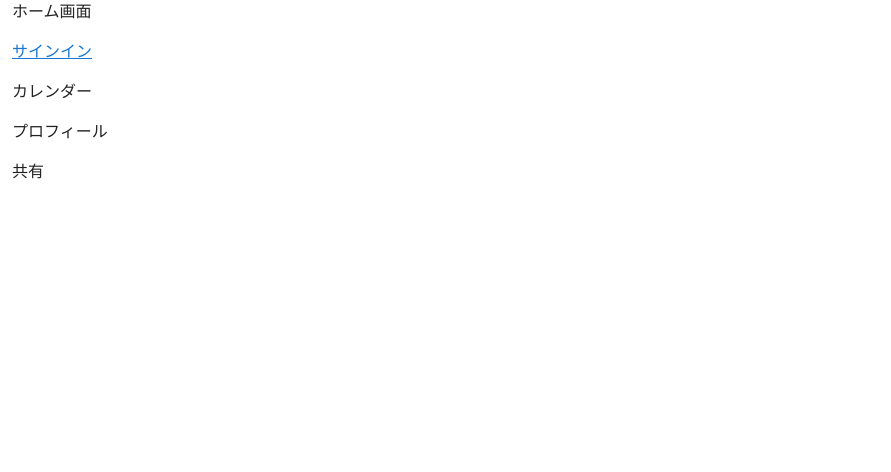
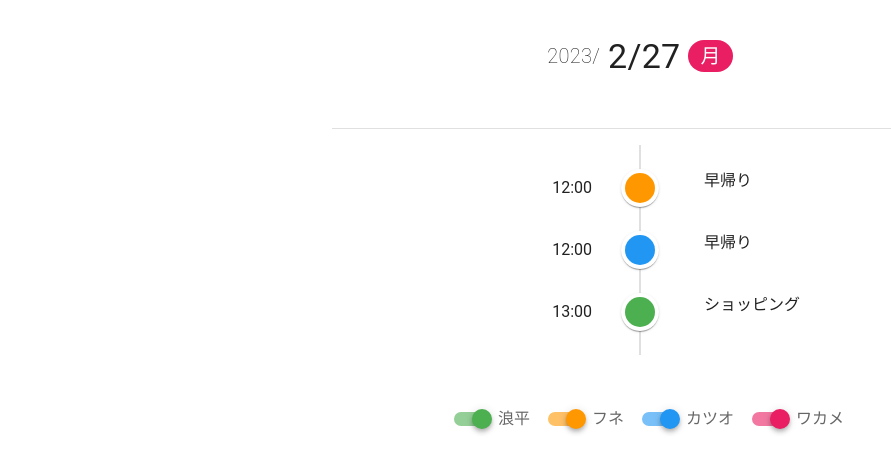
Before and after one commit to ryota-okamot0/aries, a Vue app: page / in a window 1280 px wide. Shown: the top 472 px of the page, without its empty margins (0-891 px from the left). Built offline with nearby package versions, Linux system fonts and the light colour scheme; a small style sheet from the web is missing.

Commit message:
add: home

```diff
--- a/src/consts/const.ts
+++ b/src/consts/const.ts
@@ -4,4 +4,20 @@ export default Object.freeze({
   // =========================================
   DIR_HOME: '/',
   DIR_SIGN_IN: '/sign-in',
+
+  // =========================================
+  // 曜日定数
+  // =========================================
+  DAY_OF_WEEK_SUN: '日',
+  DAY_OF_WEEK_MON: '月',
+  DAY_OF_WEEK_TUE: '火',
+  DAY_OF_WEEK_WED: '水',
+  DAY_OF_WEEK_THU: '木',
+  DAY_OF_WEEK_FRI: '金',
+  DAY_OF_WEEK_SAT: '土',
+
+  // =========================================
+  // テーマカラー定数
+  // =========================================
+  THEME_COLOR_DEFAULT: '#f44336',
 });
--- a/src/store/sharedUser.ts
+++ b/src/store/sharedUser.ts
@@ -2,6 +2,7 @@ import '@/plugins/compositionApi';
 import { reactive } from '@vue/composition-api';
 import { SharedUser } from '@/store/sharedUserModel';
 import { Profile } from '@/store/profileModel';
+import constant from '@/consts/const';
 
 export const sharedUserMockData: SharedUser[] = [
   {
@@ -77,3 +78,27 @@ export const searchUsers = (partOfNickname: string) => {
     user.nickname.startsWith(partOfNickname),
   );
 };
+
+/**
+ * 指定ユーザーテーマカラー取得
+ * getThemeColor
+ *
+ * ユーザーIDに紐づくテーマカラーを返す
+ *
+ * @param string userId
+ *    ユーザーID
+ * @return string
+ *    カラーコード文字列
+ */
+export const getThemeColor = (userId: string) => {
+  // パラメータのユーザーIDと一致するユーザーを取得
+  const user = sharedUserStore.sharedUsers.find(user => user.userId === userId);
+
+  // ユーザーが取得できない場合はデフォルトのカラーコードを返す
+  if (!user) {
+    return constant.THEME_COLOR_DEFAULT;
+  }
+
+  // ユーザーが取得できたらユーザーのテーマカラーのカラーコードを返す
+  return user.themeColor;
+};
--- /dev/null
+++ b/src/utils/DateUtils.ts
@@ -0,0 +1,44 @@
+import { parseDate } from 'vuetify/lib/components/VCalendar/util/timestamp';
+import constant from '@/consts/const';
+
+export class DateUtils {
+  /**
+   * 日付取得
+   * getToday
+   *
+   * 本日の日付を取得する
+   *
+   * @param なし
+   * @return object
+   *   日付オブジェクト
+   */
+  static getToday() {
+    return parseDate(new Date());
+  }
+
+  /**
+   * 曜日取得
+   * displayWeekday
+   *
+   * 本日の曜日を取得する
+   *
+   * @param なし
+   * @return string
+   *   曜日
+   */
+  static getWeekday() {
+    // 本日の日付を取得
+    const today = DateUtils.getToday();
+
+    // 曜日を返す
+    return [
+      constant.DAY_OF_WEEK_SUN,
+      constant.DAY_OF_WEEK_MON,
+      constant.DAY_OF_WEEK_TUE,
+      constant.DAY_OF_WEEK_WED,
+      constant.DAY_OF_WEEK_THU,
+      constant.DAY_OF_WEEK_FRI,
+      constant.DAY_OF_WEEK_SAT,
+    ][today.weekday];
+  }
+}
--- a/src/views/Home.vue
+++ b/src/views/Home.vue
@@ -1,43 +1,160 @@
 <!-- template -->
 <template>
-  <div>
-    <p>ホーム画面</p>
-    <p><router-link to="sign-in">サインイン</router-link></p>
-    <p><button @click="calendar">カレンダー</button></p>
-    <p><button @click="profile">プロフィール</button></p>
-    <p><button @click="share">共有</button></p>
-  </div>
+  <v-row align="center" justify="center">
+    <v-col cols="12" md="6" class="text-center">
+      <v-row class="py-12" align="center" justify="center">
+        <!-- 日付を表示 -->
+        <span class="font-weight-thin title" v-text="`${today.year}/`" />
+        <span class="pl-2 display-1" v-text="`${today.month}/${today.day}`" />
+        <!-- v-chip：チップを表示する -->
+        <!-- 本日の曜日とカレンダーを共有しているユーザーを表示 -->
+        <v-chip
+          class="ml-2 pt-0 title"
+          color="pink"
+          text-color="white"
+          v-text="displayWeekday"
+        />
+      </v-row>
+      <div v-for="(event, index) in filteredEvents" :key="index">
+        <!-- v-chip：チップを表示する -->
+        <v-chip
+          class="mt-2"
+          :color="getEventColor(event)"
+          text-color="white"
+          label
+          v-text="event.name"
+        />
+      </div>
+      <v-divider class="my-4" />
+      <v-timeline v-if="displayTimeline" class="mb-12">
+        <v-timeline-item
+          v-for="(event, index) in filteredEventsHasTime"
+          :key="index"
+          class="text-left"
+          right
+          :color="getEventColor(event)"
+        >
+          <template v-slot:opposite>
+            <span v-text="event.startTime" />
+          </template>
+          <span class="pl-4" v-text="event.name" />
+        </v-timeline-item>
+      </v-timeline>
+      <v-row align="center" justify="center">
+        <v-switch
+          v-for="(sharedUser, index) in sharedUsers"
+          :key="index"
+          v-model="sharedUser.display"
+          class="ml-4 pt-0"
+          :color="sharedUser.themeColor"
+          :label="sharedUser.nickname"
+          hide-details
+        />
+      </v-row>
+    </v-col>
+  </v-row>
 </template>
 
 <!-- TypeScript -->
 <script lang="ts">
 import { Component, Vue } from 'vue-property-decorator';
+import { CalendarEvent } from 'vuetify';
+import { todayCalendarEventMockData } from '@/store/calendarEvent';
+import { sharedUserStore, getThemeColor } from '@/store/sharedUser';
+import { DateUtils } from '@/utils/DateUtils';
 
 @Component
 export default class HomeComponent extends Vue {
-  private calendar() {
-    this.$router.push({
-      name: 'calendar',
-      params: { type: { hoge: 123, fuga: 'xyz' } } as {}
-    });
+  /**
+   * カレンダー共有ユーザー
+   */
+  private sharedUsers = sharedUserStore.sharedUsers;
+
+  /**
+   * 本日の日付
+   */
+  private today = DateUtils.getToday();
+
+  /**
+   * 曜日取得
+   * displayWeekday
+   *
+   * 本日の曜日を取得する
+   *
+   * @param なし
+   * @return DateUtils.getWeekday
+   *   曜日文字列
+   */
+  private get displayWeekday() {
+    // 曜日を返す
+    return DateUtils.getWeekday();
   }
-  private profile() {
-    this.$router.push(
-      'profile',
-      // eslint-disable-next-line @typescript-eslint/no-empty-function
-      () => {},
-      // eslint-disable-next-line @typescript-eslint/no-empty-function
-      () => {}
+
+  /**
+   * 時間指定なしイベント取得
+   * filteredEvents
+   *
+   * 時間指定のないイベントを取得する
+   * スイッチによってフィルタリングを行う
+   *
+   * @param なし
+   * @return
+   */
+  private get filteredEvents() {
+    const displayUserIds = this.sharedUsers
+      .filter(user => user.display)
+      .map(user => user.userId);
+
+    return todayCalendarEventMockData.filter(
+      event => displayUserIds.includes(event.userId) && !event.startTime,
     );
   }
-  private share() {
-    this.$router.push(
-      'share',
-      // eslint-disable-next-line @typescript-eslint/no-empty-function
-      () => {},
-      // eslint-disable-next-line @typescript-eslint/no-empty-function
-      () => {}
+
+  /**
+   * 時間指定なしイベント取得
+   * filteredEvents
+   *
+   * 時間指定のないイベントを取得する
+   * スイッチによってフィルタリングを行う
+   *
+   * @param なし
+   * @return
+   */
+  private get filteredEventsHasTime() {
+    const displayUserIds = this.sharedUsers
+      .filter(user => user.display)
+      .map(user => user.userId);
+
+    return todayCalendarEventMockData.filter(
+      event => displayUserIds.includes(event.userId) && event.startTime,
     );
+  }
+
+  /**
+   * displayTimeline
+   */
+  private get displayTimeline() {
+    console.log(this.filteredEventsHasTime);
+    return this.filteredEventsHasTime.length > 0;
+  }
+
+  /**
+   * イベントカラー取得
+   * getEventColor
+   *
+   * イベントの色を取得する
+   * @param object event
+   *   CalendarEventオブジェクト
+   * @return string
+   *    カラーコード
+   */
+  private getEventColor(event: CalendarEvent) {
+    // イベントがなければ何も返さない
+    if (!event) {
+      return;
+    }
+
+    return getThemeColor(event.userId);
   }
 }
 </script>
```
Also changed, not shown: 1 other file (tests, documents, lock files or other folders).
